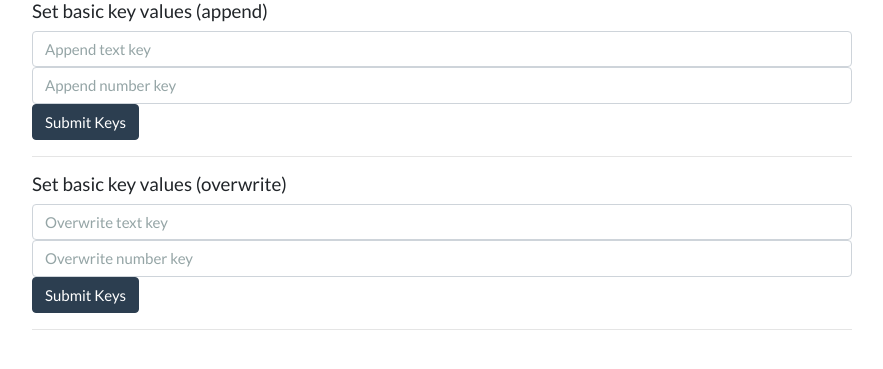
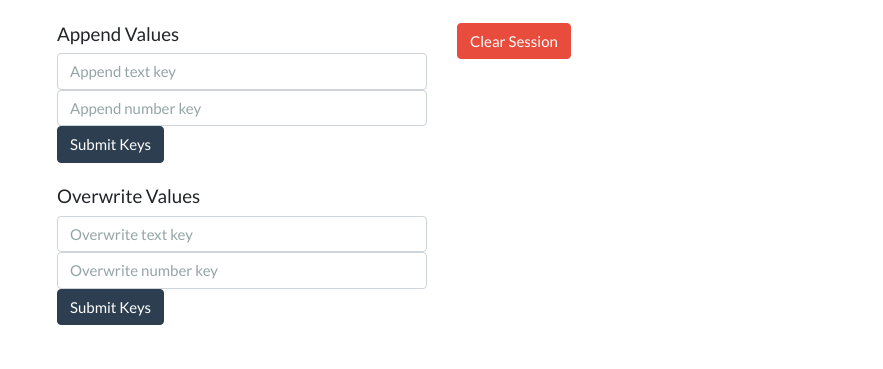
Before and after one commit to igi-chris/flask_session_demo, a Flask app: page / in a window 1280 px wide. Shown: the top 369 px of the page, without its empty margins (198-1081 px from the left). Run offline with Flask 2, Linux system fonts and the light colour scheme; some libraries are stand-ins or nearby versions.

Commit message:
added cols

```diff
--- a/templates/index.html
+++ b/templates/index.html
@@ -12,22 +12,24 @@
 </head>
 
 <body>
-    <div class="container" style="max-width:850px">
+    <div class="container" style="max-width:800px">
+        <br/>
+        <div class="row">
+            <div class="col">
+                <h5>Append Values</h5>
                 <form action="/append" method="GET">
-            <h5>Set basic key values (append)</h5>
                     <input class="form-control" name="AppendKey1" type="text" placeholder="Append text key">
                     <input class="form-control" name="AppendKey2" type="number" placeholder="Append number key">
                     <button type="submit" class="btn btn-primary">Submit Keys</button>
                 </form>
-        <hr/>
 
+                <br/>
+                <h5>Overwrite Values</h5>
                 <form action="/overwrite" method="GET">
-            <h5>Set basic key values (overwrite)</h5>
                     <input class="form-control" name="OverwriteKey1" type="text" placeholder="Overwrite text key">
                     <input class="form-control" name="OverwriteKey2" type="number" placeholder="Overwrite number key">
                     <button type="submit" class="btn btn-primary">Submit Keys</button>
                 </form>
-        <hr/>
 
                 <!-- <form action="/df" method="GET">
                     <p>Set dataframe obj</p>
@@ -36,11 +38,20 @@
                     <button type="submit" class="btn btn-primary">Submit Keys</button>
                 </form>
                 <hr/> -->
+            </div>
 
+            <div class="col">
                 {% for k,v in data.items() %}
                     <p>{{ k }}: {{ v }}</p>
                 {% endfor %}
 
+                <form action="/reset" method="GET">
+                    <button type="submit" class="btn btn-danger">Clear Session</button>
+                </form>
+            </div>
+
+        </div>
+
     </div>
 </body>
 </html>
```
Lines whose indentation alone changed are shown as unchanged.
